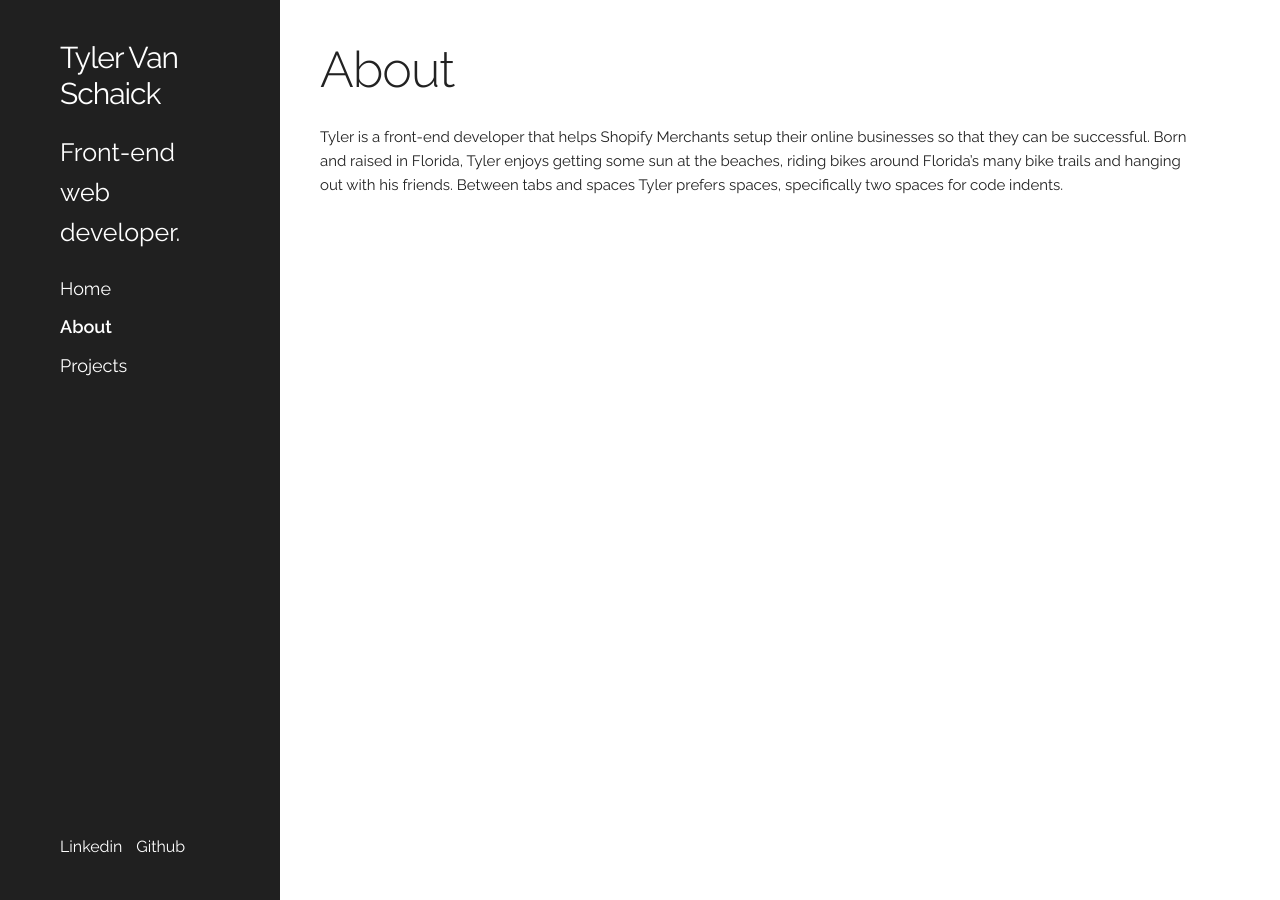
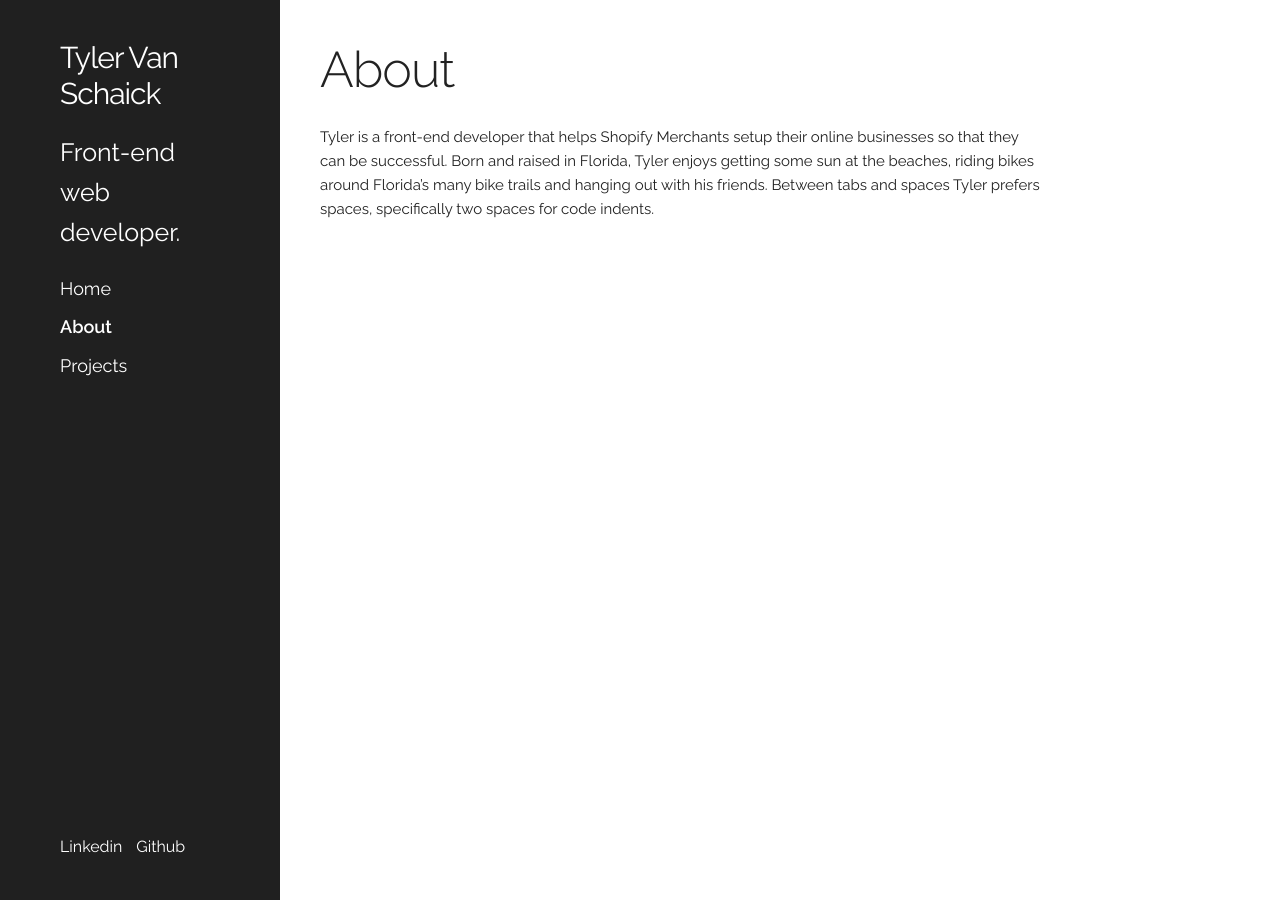
Before and after one commit to tyler-vs/tyler-vs.github.io, a Jekyll site: the page built from about.html, in a window 1280 px wide. Built offline with Jekyll 4.4.1, drawn with Linux system fonts in a browser that asks for light colours; nearby versions of some CDN libraries.

Commit message:
Update _content.scss
Reduce max-width to 800px

```diff
--- a/_sass/layout/_content.scss
+++ b/_sass/layout/_content.scss
@@ -10,7 +10,7 @@
   .content {
     padding: 40px;
     margin-left: 280px;
-    max-width: 960px;
+    max-width: 800px;
     width: calc(100% - 300px);
   }
 }
```
